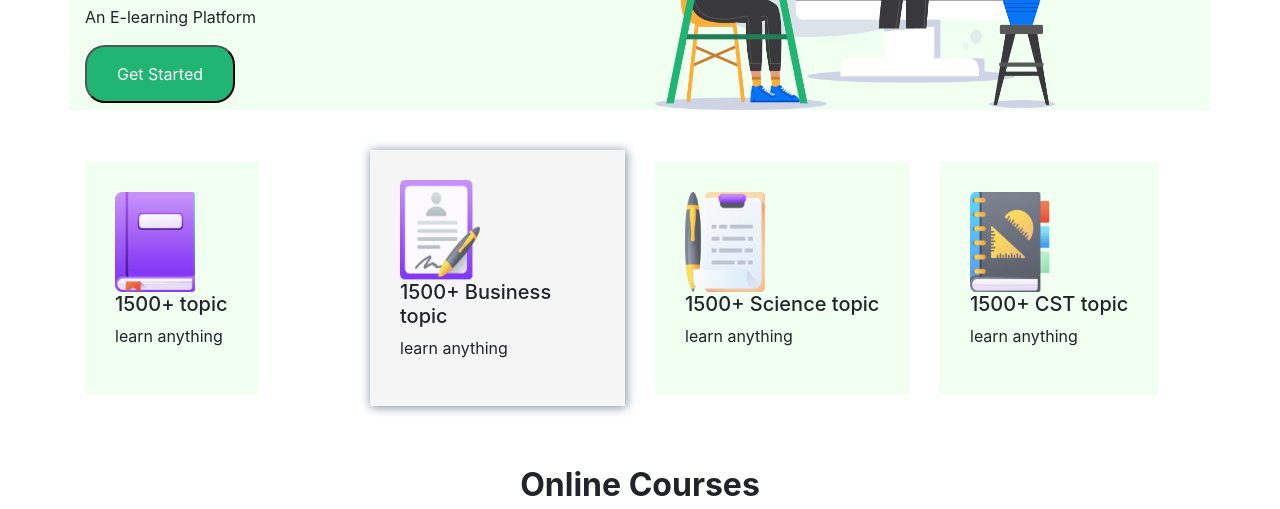
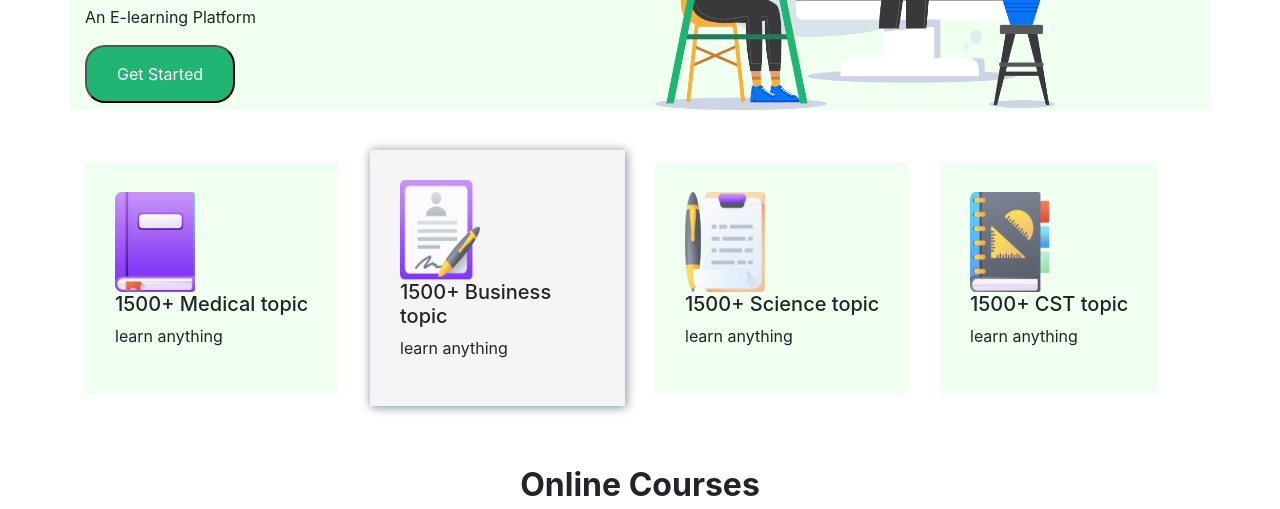
Before and after one commit to FahmidaAz/group1-E-School, a plain HTML site: page index.html in a window 1280 px wide. Shown: the part 266-775 px from the top of the page. Drawn offline with nearby package versions, Linux system fonts and the light colour scheme.

Commit message:
final commit

```diff
--- a/index.html
+++ b/index.html
@@ -69,7 +69,7 @@
             <div class="col-3 d-flex align-items-center">
                 <div class="cat1">
                <img src="images/ICON/book.png" alt="" class="book">
-               <h5>1500+ topic</h5>
+               <h5>1500+ Medical topic</h5>
                <p>learn anything</p>
                </div>
             </div>
```
